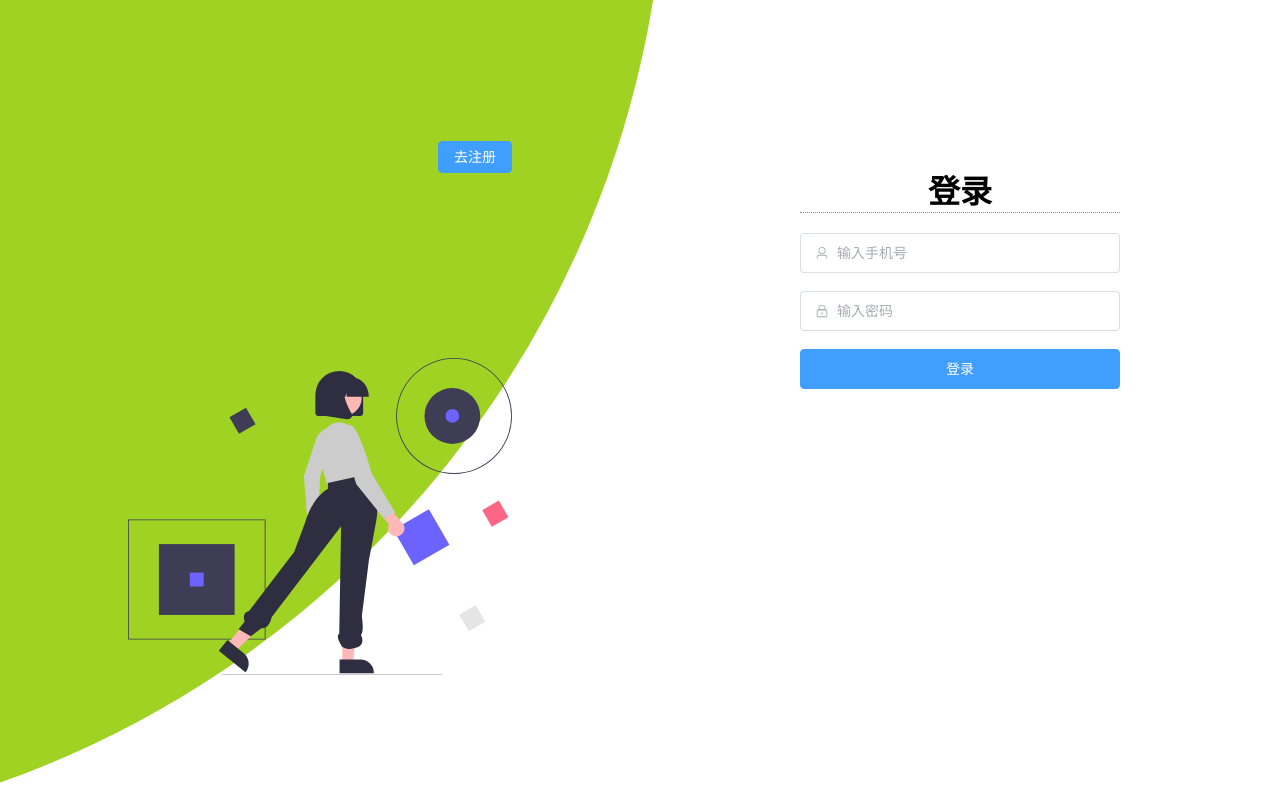
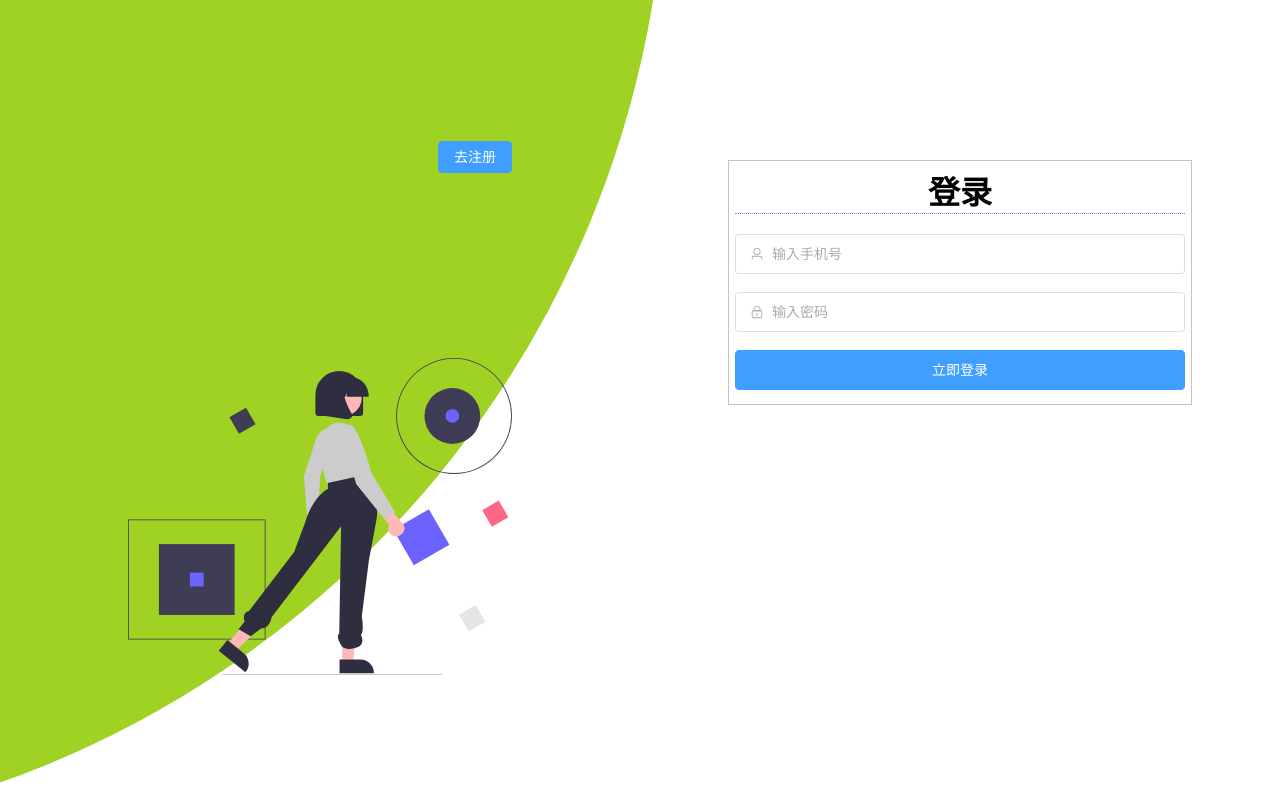
Before and after one commit to QianCCC7/Chinese-Medicine-Data-Visualization-System-Web, a Vue app: page /login in a window 1280 px wide. Built offline with nearby package versions, Linux system fonts and the light colour scheme.

Commit message:
优化前端登录注册表单边框

```diff
--- a/src/components/login/LoginForm.vue
+++ b/src/components/login/LoginForm.vue
@@ -8,7 +8,7 @@
       <el-input placeholder="输入密码" :prefix-icon="Lock" v-model="loginUserInfo.password" :size="'large'" show-password></el-input>
     </el-form-item>
     <el-form-item>
-      <el-button type="primary" class="login_btn" :size="'large'">登录</el-button>
+      <el-button type="primary" class="login_btn" :size="'large'">立即登录</el-button>
     </el-form-item>
   </ElForm>
 </template>
@@ -37,7 +37,6 @@ export default {
   opacity: 1;
   transition: 1.8s ease-in-out;
   /* 上下 左右 */
-  padding: 1% 25%;
   h1 {
     text-align: center;
     margin-bottom: 20px;
--- a/src/components/login/RegisterForm.vue
+++ b/src/components/login/RegisterForm.vue
@@ -34,7 +34,7 @@
       </el-input>
     </el-form-item>
     <el-form-item>
-      <el-button type="primary" class="register_btn" :size="'large'">注册</el-button>
+      <el-button type="primary" class="register_btn" :size="'large'">立即注册</el-button>
     </el-form-item>
   </ElForm>
 </template>
@@ -86,7 +86,6 @@ export default {
   opacity: 0;
   transition: 1.8s ease-in-out;
   /* 上下 左右 */
-  padding: 1% 25%;
   h1 {
     text-align: center;
     margin-bottom: 10px;
--- a/src/views/login/Login.vue
+++ b/src/views/login/Login.vue
@@ -13,8 +13,10 @@
       <img src="@/assets/login/register.svg" alt="注册" class="to_login_image">
     </div>
     <div class="inner_sign_up_wrapper">
-      <LoginForm :class="{'moveRight': moveRight}"></LoginForm>
-      <RegisterForm :class="{'moveRight': moveRight}"></RegisterForm>
+      <div class="inner_sign_up_wrapper_border">
+        <RegisterForm :class="{'moveRight': moveRight}"></RegisterForm>
+        <LoginForm :class="{'moveRight': moveRight}"></LoginForm>
+      </div>
     </div>
   </div>
 </template>
@@ -49,24 +51,23 @@ export default {
   overflow: hidden;
   display: flex;
   flex-direction: row;
-
+  /* 四分之一圆样式默认左侧 */
   &::before {
     content: '';
     background-color: rgb(160, 210, 35);
     height: 2000px;
     width: 2000px;
     position: absolute;
+    top: -20%;
+    right: 48%;
     border-radius: 50%;
     transform: translateY(-50%);
-    top: -20%;
-    right: 48%;
     transition: 1.8s ease-in-out;
     z-index: 2;
   }
 
-  /* 登录 */
+  /* 显示去登录按钮以及背景图 */
   .inner_left_wrapper {
-    width: 0;
     flex: 1;
     z-index: 2;
     display: flex;
@@ -84,9 +85,8 @@ export default {
     pointer-events: all;
   }
 
-  /* 注册 */
+  /* 隐藏去注册按钮以及背景图 */
   .inner_right_wrapper {
-    width: 0;
     flex: 1;
     z-index: 2;
     display: flex;
@@ -104,7 +104,7 @@ export default {
     pointer-events: none;
   }
 
-  /* 登录注册表单 */
+  /* 登录注册表单(默认在右侧，展示登录表单) */
   .inner_sign_up_wrapper {
     width: 50%;
     height: 50%;
@@ -112,16 +112,27 @@ export default {
     right: 0;
     top: 20%;
     transition: 1.8s ease-in-out;
-    display: grid;
-    grid-template-columns: 1fr;
+    /* 网格布局，登录与注册表单放在同一个网格单元格中 */
+    .inner_sign_up_wrapper_border {
+      display: grid;
+      grid-template-columns: 1fr;
+      border: 1px solid #c4c4c4;
+      max-width: 450px;
+      max-height: 230px;
+      margin: auto;
+      padding: 1% 1%;
+      transition: 1.8s ease-in-out;
+    }
   }
 }
-.login_wrapper.moveRight {
+.login_wrapper.moveRight { /* 当同时拥有这两个 class时才具有下面的 css样式 */
+  /* 四分之一圆移至右侧 */
   &::before {
     transform: translate(100%, -50%);
     transition: 1.8s ease-in-out;
     right: 52%;
   }
+  /* 隐藏去注册按钮以及背景图 */
   .inner_right_wrapper {
     .to_login_btn, .to_login_image {
       transform: translateX(0px);
@@ -129,7 +140,7 @@ export default {
     }
     pointer-events: all;
   }
-
+  /* 显示去登录按钮以及背景图 */
   .inner_left_wrapper {
     .to_register_btn, .to_register_image {
       transform: translateX(-1000px);
@@ -137,7 +148,7 @@ export default {
     }
     pointer-events: none;
   }
-
+  /* 表单向左移(展示注册表单) */
   .inner_sign_up_wrapper {
     width: 50%;
     height: 50%;
@@ -145,6 +156,10 @@ export default {
     right: 50%;
     top: 20%;
     transition: 1.8s ease-in-out;
+    .inner_sign_up_wrapper_border {
+      transition: 1.8s ease-in-out;
+      max-height: 510px;
+    }
   }
 }
 
```
